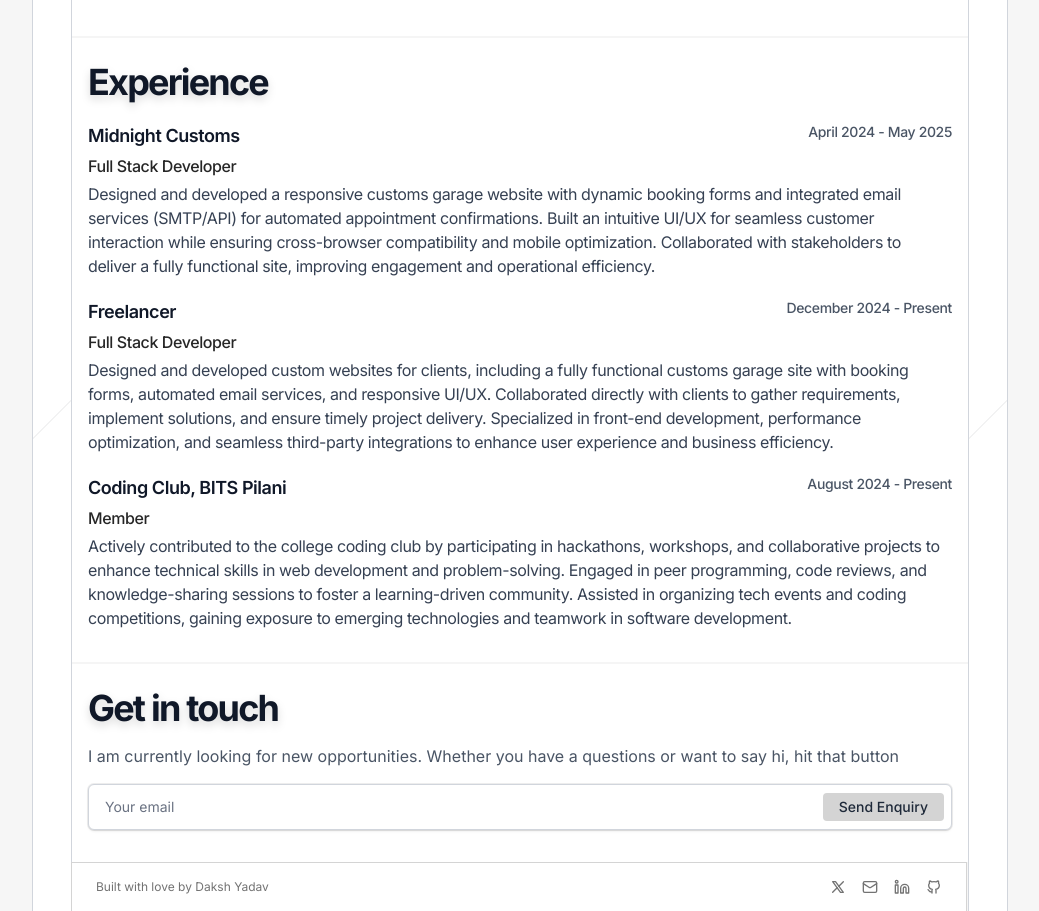
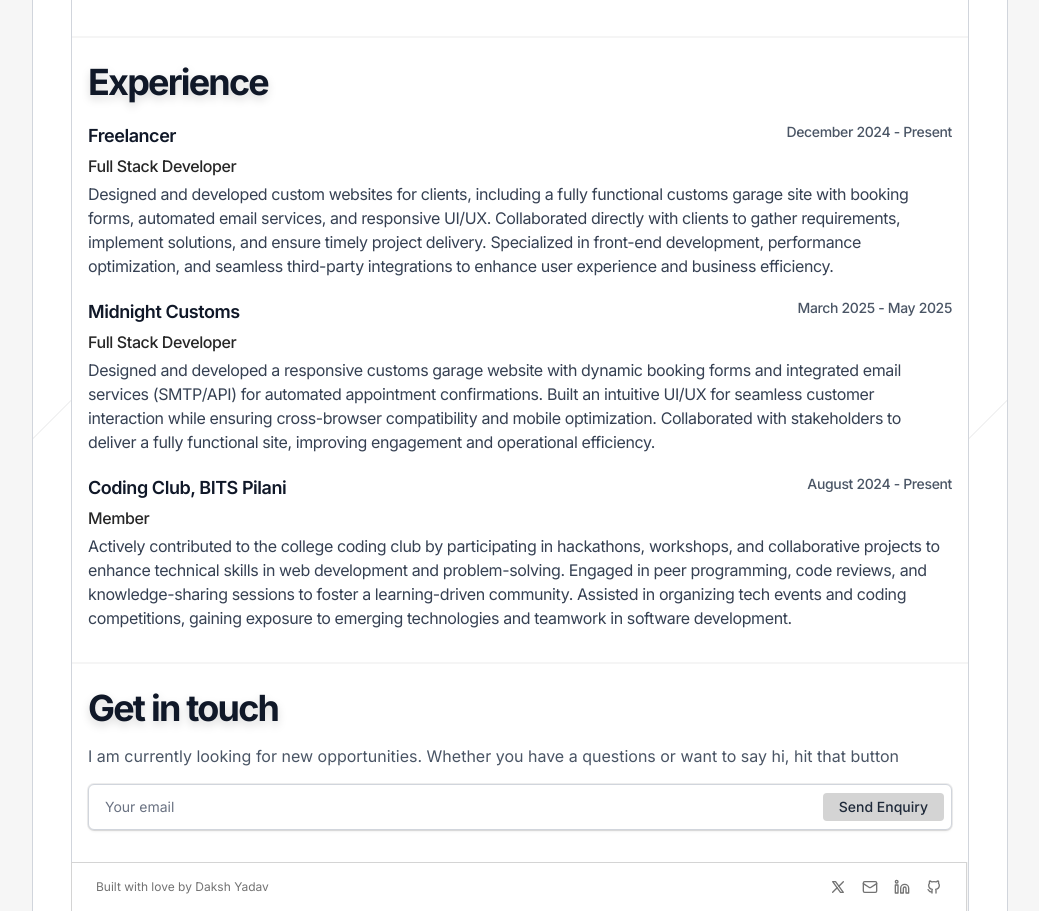
Before and after one commit to dakshydv/portfolio, a Next.js app: page / in a window 1280 px wide. Shown: the part 780-1691 px from the top of the page, without its empty margins (120-1159 px from the left). Built offline with nearby package versions, Linux system fonts and the light colour scheme.

Commit message:
navbar style updated

```diff
--- a/src/components/ContactForm.tsx
+++ b/src/components/ContactForm.tsx
@@ -97,7 +97,7 @@ export const ContactForm = () => {
           id="message"
           name="message"
           onChange={handleChange}
-          placeholder="You are crazy good, never change."
+          placeholder="Let&apos;s talk about your work."
           className="resize-none shadow-input px-2 py-1 rounded-md text-sm focus:outline-none focus:ring-2 dark:text-neutral-200 placeholder:text-neutral-500 dark:placeholder:text-neutral-400 border border-neutral-300 dark:border-neutral-700"
         />
       </div>
--- a/src/components/Navbar.tsx
+++ b/src/components/Navbar.tsx
@@ -2,7 +2,7 @@
 import Link from "next/link";
 import { Container } from "./Container";
 import Image from "next/image";
-import { motion, useMotionValueEvent, useScroll } from "motion/react";
+import { motion } from "motion/react";
 import { useState } from "react";
 import { ThemeToggle } from "./ThemeToggle";
 
@@ -20,31 +20,13 @@ export const Navbar = () => {
       title: "Contact",
       href: "/contact",
     },
-    // {
-    //   title: <IconBrandGithub />,
-    //   href: "/contact",
-    // },
-    // {
-    //   title: <IconBrandTwitter /> ,
-    //   href: "/contact",
-    // },
-    // {
-    //   title: <IconBrandLinkedin />,
-    //   icon: <IconBrandLinkedin />,
-    //   href: "/contact",
-    // },
   ];
 
   const [hovered, setHovered] = useState<number | null>(null);
-  const { scrollY } = useScroll();
-
-  useMotionValueEvent(scrollY, "change", () => {
-    // Handle scroll events if needed in the future
-  });
 
   return (
     <Container>
-      <motion.nav className="flex fixed top-0 inset-x-0 w-full max-w-4xl bg-white dark:bg-[#171717] z-70 mx-auto rounded-full items-center justify-between py-2 px-3">
+      <motion.nav className="flex fixed top-0 inset-x-0 w-full max-w-4xl bg-white/80 dark:bg-[#171717]/80 backdrop-blur-sm z-70 mx-auto rounded-full items-center justify-between py-2 px-3">
         <Link href={"/"}>
           <Image
             src={"/daksh.png"}
--- a/src/lib/utils.ts
+++ b/src/lib/utils.ts
@@ -56,16 +56,16 @@ export const projects: ProjectTypes[] = [
 
 export const Experiences:ExperienceTypes[]  = [
   {
-    company: "Midnight Customs",
-    timeline: "April 2024 - May 2025",
-    role: "Full Stack Developer",
-    desc: "Designed and developed a responsive customs garage website with dynamic booking forms and integrated email services (SMTP/API) for automated appointment confirmations. Built an intuitive UI/UX for seamless customer interaction while ensuring cross-browser compatibility and mobile optimization. Collaborated with stakeholders to deliver a fully functional site, improving engagement and operational efficiency."
-  },
-  {
     company: "Freelancer",
     timeline: "December 2024 - Present",
     role: "Full Stack Developer",
     desc: "Designed and developed custom websites for clients, including a fully functional customs garage site with booking forms, automated email services, and responsive UI/UX. Collaborated directly with clients to gather requirements, implement solutions, and ensure timely project delivery. Specialized in front-end development, performance optimization, and seamless third-party integrations to enhance user experience and business efficiency."
+  },
+  {
+    company: "Midnight Customs",
+    timeline: "March 2025 - May 2025",
+    role: "Full Stack Developer",
+    desc: "Designed and developed a responsive customs garage website with dynamic booking forms and integrated email services (SMTP/API) for automated appointment confirmations. Built an intuitive UI/UX for seamless customer interaction while ensuring cross-browser compatibility and mobile optimization. Collaborated with stakeholders to deliver a fully functional site, improving engagement and operational efficiency."
   },
   {
     company: "Coding Club, BITS Pilani",
```
